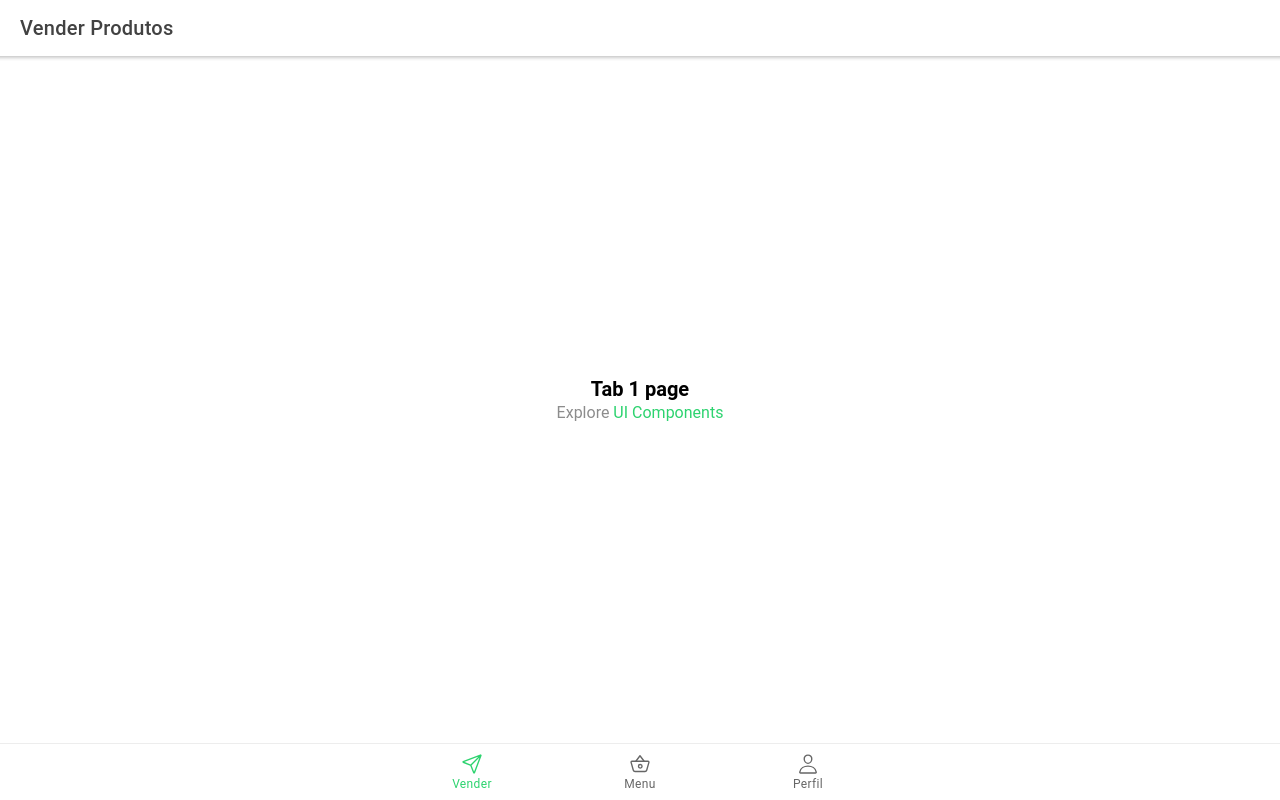
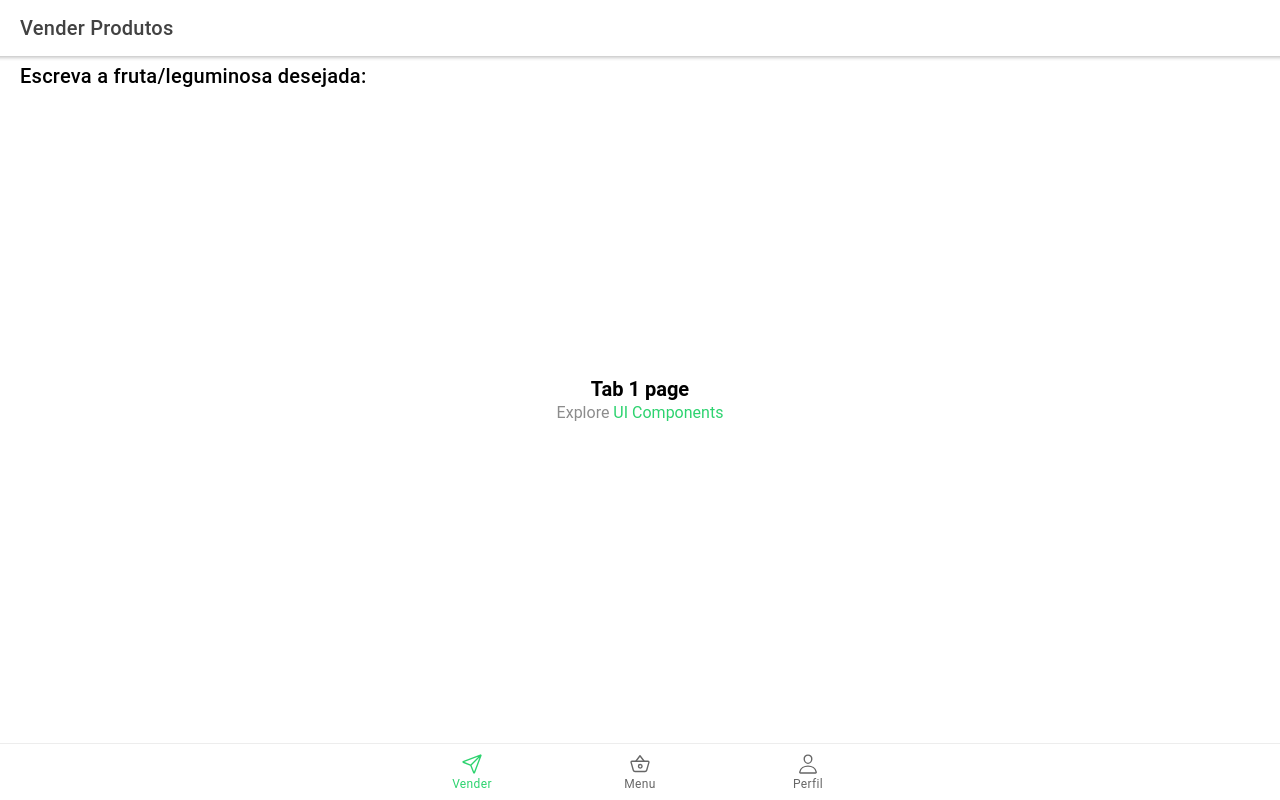
Before and after one commit to ProjetoAgricultura-App-Site-API/ProjetoMudaMeuMundoAPP-NEW, a React (Create React App) app: page /tab1 in a window 1280 px wide. Built offline with nearby package versions, Linux system fonts and the light colour scheme.

Commit message:
Insercção da barra de pesquisa

```diff
--- a/src/pages/Tab1.tsx
+++ b/src/pages/Tab1.tsx
@@ -1,10 +1,16 @@
-import { IonContent, IonHeader, IonPage, IonTitle, IonToolbar } from '@ionic/react';
+import { IonContent, IonHeader, IonInput, IonPage, IonSearchbar, IonTitle, IonToolbar } from '@ionic/react';
 import ExploreContainer from '../components/ExploreContainer';
 import './Tab1.css';
 
 const Tab1: React.FC = () => {
   return (
     <IonPage>
+      <div>
+      <IonInput>
+        <IonTitle>Escreva a fruta/leguminosa desejada:</IonTitle>
+      </IonInput>
+      <IonSearchbar showCancelButton='always'></IonSearchbar>
+      </div>
       <IonHeader>
         <IonToolbar>
           <IonTitle>Vender Produtos</IonTitle>
```
